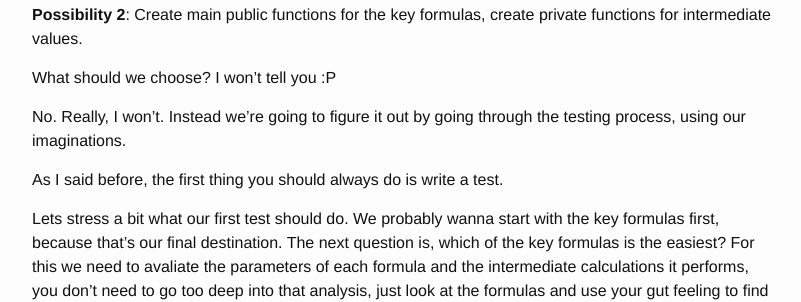
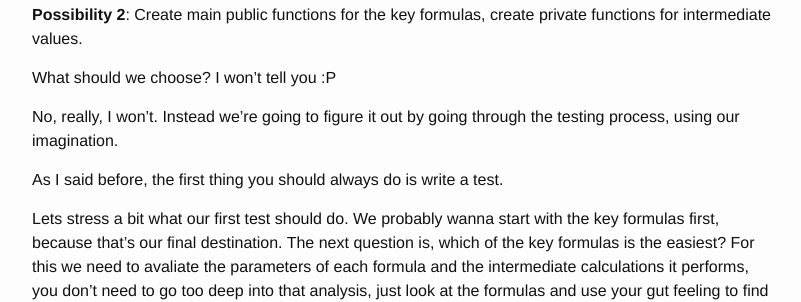
Before and after one commit to flavianmissi/flaviamissi.github.io, a Jekyll site: the page built from _posts/2015-04-03-why-i-love-tdd.markdown, in a window 1280 px wide and 900 px high, scrolled down 804 px. Shown: the part 152-454 px from the top of the window, without its empty margins (238-1039 px from the left). Built offline with Jekyll 4.4.1, drawn with Linux system fonts in a browser that asks for light colours.

```diff
--- a/_posts/2015-04-03-why-i-love-tdd.markdown
+++ b/_posts/2015-04-03-why-i-love-tdd.markdown
@@ -40,7 +40,7 @@ Not caring about the future at all, let's exercise the possible implementations.
 What should we choose?
 I won't tell you :P
 
-No. Really, I won't. Instead we're going to figure it out by going through the testing process, using our imaginations.
+No, really, I won't. Instead we're going to figure it out by going through the testing process, using our imagination.
 
 As I said before, the first thing you should always do is write a test.
 
@@ -86,4 +86,4 @@ is to do a coding Dojo with a recursive problem. I recommend the [Word Wrapping]
 the [Uncle Bob Martin article](http://thecleancoder.blogspot.nl/2010/10/craftsman-62-dark-path.html) about it. This was one of the things that opened my eyes a little more about TDD.
 
 If you made it down here, thanks for the patience. I still don't have comments enabled, but as the git user I bet you are you
-can comment on the [source code of this post](https://github.com/flaviamissi/flaviamissi.github.io/blob/master/_posts/2015-04-03-why-i-love-tdd.markdown) :)
+can comment on the [source code of this post](https://github.com/flaviamissi/flaviamissi.github.io/commit/c68d127b07ba30444025fd0474a7ee14cb199eab) :)
```
